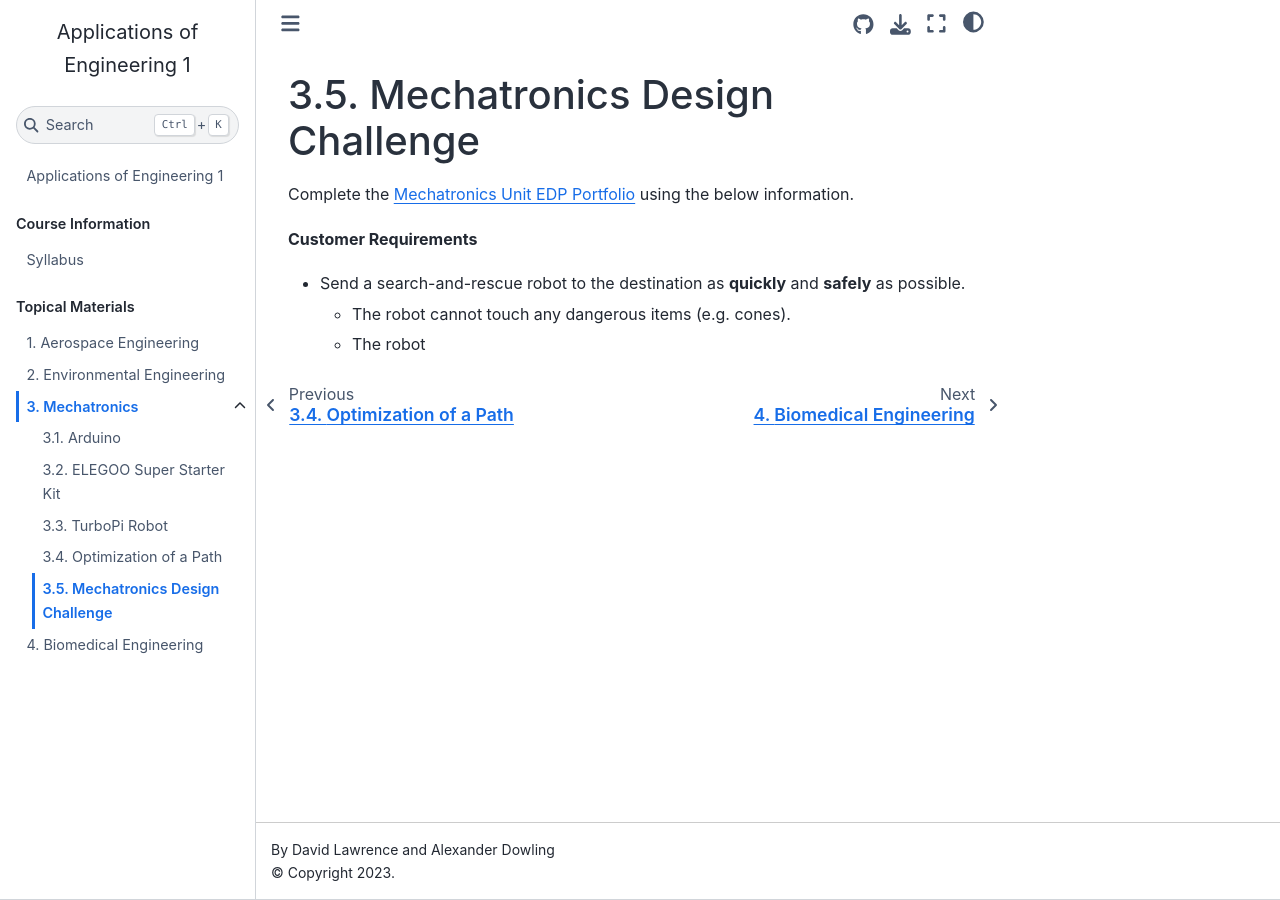
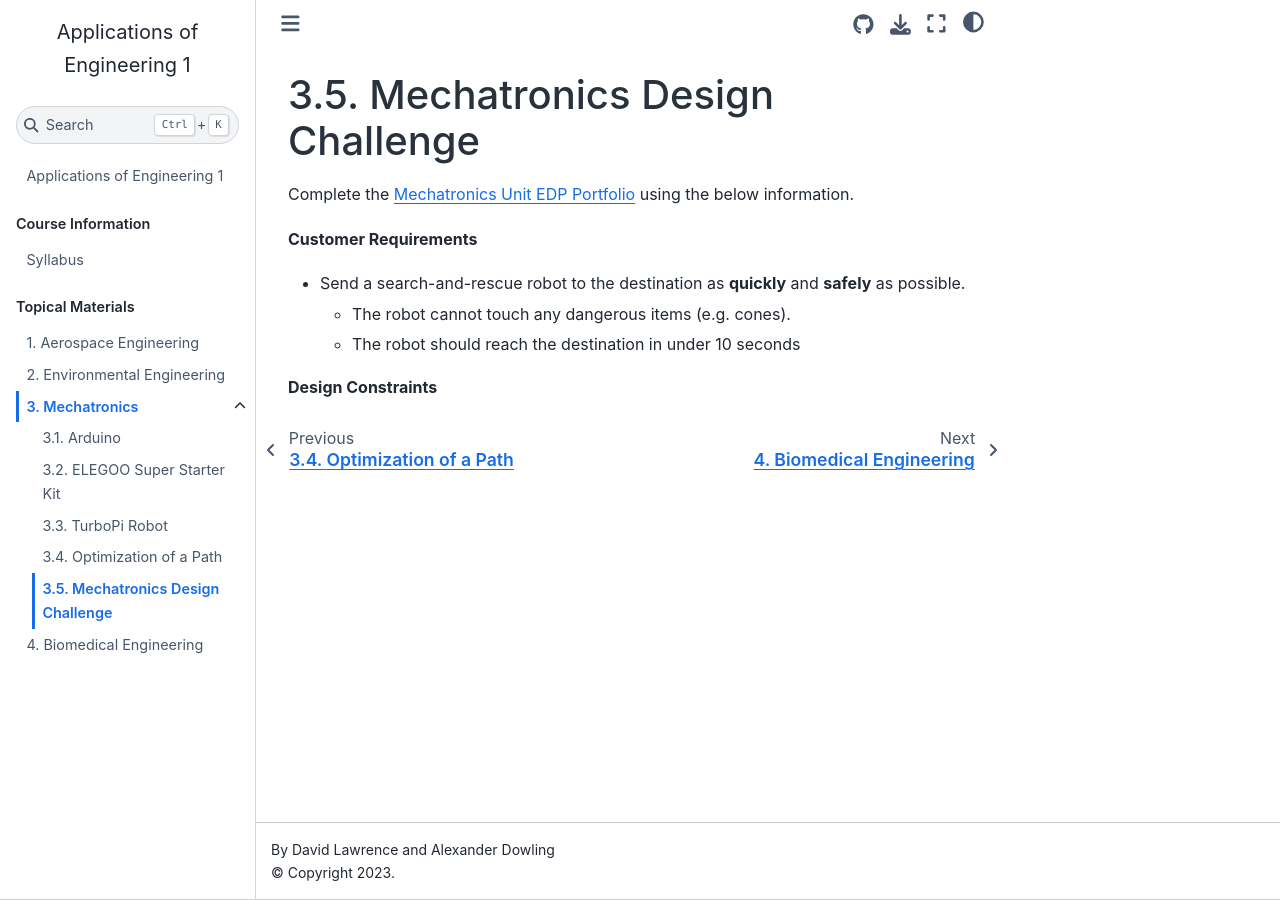
Before and after one commit to Culver-Academies/engineering1, a Jupyter Book: the page built from mech/designchallenge.md, in a window 1280 px wide. Built offline with Jupyter Book 1.0.4 settings and Sphinx 7.4.7 and the Sphinx Book theme 1.1.4, drawn with Linux system fonts in a browser that asks for light colours.

Commit message:
Update designchallenge.md

```diff
--- a/mech/designchallenge.md
+++ b/mech/designchallenge.md
@@ -5,4 +5,6 @@ Complete the [Mechatronics Unit EDP Portfolio](https://raw.githubusercontent.com
 **Customer Requirements**
 - Send a search-and-rescue robot to the destination as **quickly** and **safely** as possible.
   - The robot cannot touch any dangerous items (e.g. cones).
-  - The robot
+  - The robot should reach the destination in under 10 seconds
+
+**Design Constraints**
```
